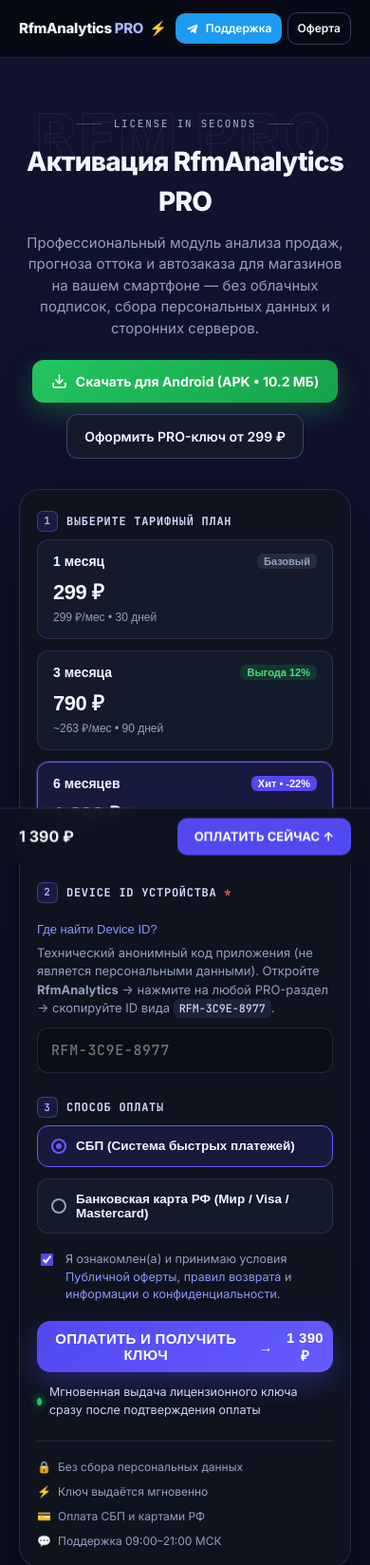
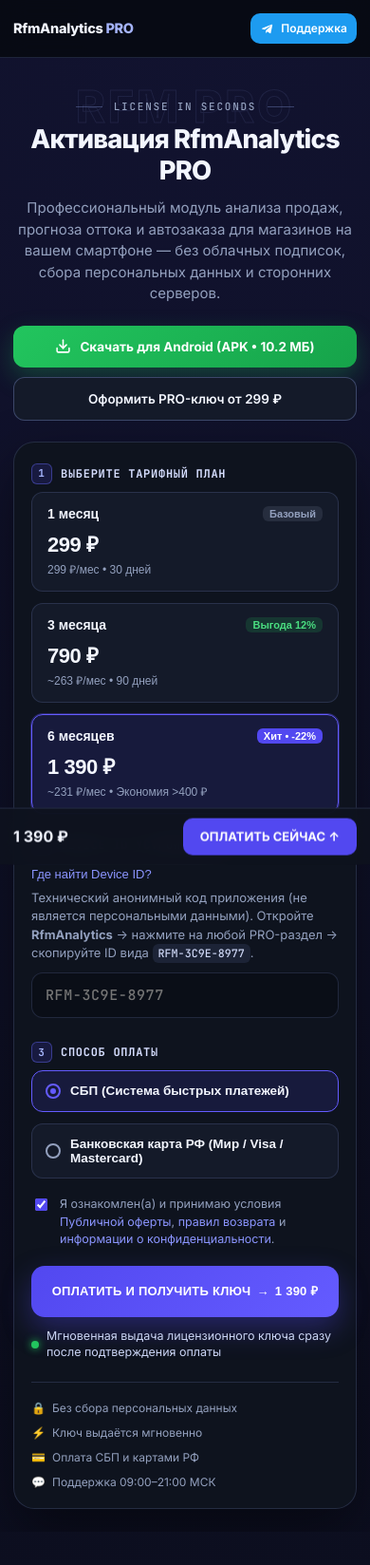
Before and after one commit to EasyNickHub/rfmanalytics-site, a plain HTML site: page index.html in a window 390 px wide. Shown: the top 1648 px of the page at 95% size. Drawn offline with Linux system fonts and the light colour scheme.

Commit message:
Fix mobile layout, alignment, text wrapping, and prevent overflow

```diff
--- a/styles.css
+++ b/styles.css
@@ -22,6 +22,7 @@
 
 html {
   scroll-behavior: smooth;
+  overflow-x: hidden;
 }
 
 body {
@@ -31,6 +32,7 @@ body {
   color: var(--text);
   line-height: 1.5;
   -webkit-font-smoothing: antialiased;
+  overflow-x: hidden;
 }
 
 code {
@@ -40,6 +42,8 @@ code {
   padding: 2px 6px;
   border-radius: 6px;
   color: #cdd6f4;
+  overflow-wrap: anywhere;
+  word-break: break-word;
 }
 
 a {
@@ -85,6 +89,8 @@ a:hover {
   font-size: 18px;
   letter-spacing: -0.02em;
   text-decoration: none !important;
+  white-space: nowrap;
+  flex-shrink: 0;
 }
 
 .brand-badge {
@@ -98,6 +104,10 @@ a:hover {
   font-family: 'JetBrains Mono', monospace;
   font-size: 12px;
   font-weight: 700;
+}
+
+.brand-name {
+  white-space: nowrap;
 }
 
 .brand-pro {
@@ -136,6 +146,7 @@ a:hover {
   padding: 9px 14px;
   border-radius: 10px;
   text-decoration: none !important;
+  white-space: nowrap;
   transition: opacity 0.15s ease;
 }
 
@@ -153,6 +164,7 @@ a:hover {
   font-size: 13px;
   font-weight: 600;
   text-decoration: none !important;
+  white-space: nowrap;
 }
 
 .btn-outline-sm:hover {
@@ -161,6 +173,8 @@ a:hover {
 
 /* Hero */
 .hero-section {
+  position: relative;
+  overflow: hidden;
   padding: 52px 0 36px;
 }
 
@@ -175,7 +189,7 @@ a:hover {
   left: 50%;
   top: -18px;
   transform: translateX(-50%);
-  font-size: clamp(64px, 12vw, 128px);
+  font-size: clamp(42px, 12vw, 128px);
   font-weight: 800;
   letter-spacing: 0.06em;
   color: transparent;
@@ -293,6 +307,12 @@ a:hover {
   justify-content: space-between;
   gap: 12px;
   flex-wrap: wrap;
+  margin-bottom: 8px;
+}
+
+.step-label-row .step-label,
+.step-label-row .help-link {
+  margin-bottom: 0;
 }
 
 .step-label {
@@ -384,6 +404,7 @@ a:hover {
 .tariff-name {
   font-weight: 700;
   font-size: 14px;
+  white-space: nowrap;
 }
 
 .tariff-tag {
@@ -391,6 +412,7 @@ a:hover {
   font-weight: 700;
   padding: 2px 7px;
   border-radius: 6px;
+  white-space: nowrap;
 }
 
 .tag-muted {
@@ -413,6 +435,7 @@ a:hover {
   font-weight: 800;
   letter-spacing: -0.02em;
   margin-bottom: 4px;
+  white-space: nowrap;
 }
 
 .tariff-meta {
@@ -518,21 +541,30 @@ a:hover {
 .btn-pay-main {
   margin-top: 18px;
   width: 100%;
-  height: 54px;
+  min-height: 54px;
+  padding: 12px 16px;
   border: none;
   border-radius: 14px;
   background: linear-gradient(135deg, var(--accent), var(--accent-hover));
   color: #fff;
   font-weight: 800;
   font-size: 15px;
+  line-height: 1.25;
   letter-spacing: 0.02em;
   display: flex;
   align-items: center;
   justify-content: center;
+  text-align: center;
   gap: 10px;
   cursor: pointer;
   box-shadow: 0 12px 30px rgba(82, 72, 240, 0.35);
   transition: transform 0.1s ease, filter 0.15s ease;
+}
+
+#submitPriceText,
+.btn-arrow {
+  white-space: nowrap;
+  flex-shrink: 0;
 }
 
 .btn-pay-main:hover {
@@ -559,6 +591,7 @@ a:hover {
   border-radius: 50%;
   background: var(--green);
   box-shadow: 0 0 8px var(--green);
+  flex-shrink: 0;
 }
 
 .card-perks {
@@ -578,6 +611,10 @@ a:hover {
   font-size: 12px;
   color: var(--text-muted);
   text-align: center;
+}
+
+.perk-icon {
+  flex-shrink: 0;
 }
 
 /* Sections */
@@ -645,6 +682,8 @@ a:hover {
   margin: 0;
   font-size: 13px;
   color: var(--text-muted);
+  overflow-wrap: anywhere;
+  word-break: break-word;
 }
 
 .terms-grid {
@@ -805,6 +844,8 @@ a:hover {
 .modal-box {
   width: 100%;
   max-width: 480px;
+  max-height: calc(100vh - 24px);
+  overflow-y: auto;
   background: var(--surface);
   border: 1px solid var(--border-strong);
   border-radius: 20px;
@@ -935,6 +976,8 @@ a:hover {
 .legal-card li {
   color: var(--text-muted);
   font-size: 14px;
+  overflow-wrap: anywhere;
+  word-break: break-word;
 }
 
 /* Download Card & FAQ */
@@ -1029,17 +1072,23 @@ a:hover {
 }
 
 @media (max-width: 680px) {
+  .container {
+    padding: 0 14px;
+  }
   .header-inner {
     height: 60px;
     gap: 8px;
   }
   .brand {
-    font-size: 15px;
+    font-size: 14.5px;
     gap: 6px;
   }
   .brand-badge {
     padding: 3px 6px;
     font-size: 10px;
+  }
+  .brand-bolt {
+    display: none;
   }
   .header-actions {
     gap: 6px;
@@ -1049,7 +1098,33 @@ a:hover {
     padding: 7px 10px;
     font-size: 12px;
   }
-  .order-card {
+  .hero-section {
+    padding: 34px 0 24px;
+  }
+  .hero-heading {
+    margin-bottom: 22px;
+  }
+  .hero-heading h1 {
+    font-size: clamp(24px, 7vw, 32px);
+    line-height: 1.2;
+  }
+  .hero-cta-row {
+    flex-direction: column;
+    align-items: stretch;
+    gap: 10px;
+  }
+  .hero-cta-row .btn-download,
+  .hero-cta-row .btn-secondary-hero {
+    width: 100%;
+    font-size: 13.5px;
+    padding: 12px 14px;
+  }
+  .order-card,
+  .download-card,
+  .feature-card,
+  .term-card,
+  .legal-card,
+  .modal-box {
     padding: 18px;
   }
   .tariff-grid,
@@ -1058,11 +1133,29 @@ a:hover {
   .card-perks {
     grid-template-columns: 1fr;
   }
+  .btn-pay-main {
+    font-size: 13px;
+    gap: 6px;
+    padding: 12px 10px;
+  }
+  .instant-status {
+    text-align: left;
+    justify-content: flex-start;
+    line-height: 1.35;
+  }
   .card-perks {
     gap: 8px;
   }
   .perk-item {
     justify-content: flex-start;
+    text-align: left;
+  }
+  .download-meta {
+    flex-direction: column;
+    gap: 6px;
+  }
+  .modal-backdrop {
+    padding: 12px;
   }
   .sticky-info span {
     display: none;
@@ -1077,4 +1170,7 @@ a:hover {
   .brand-badge {
     display: none;
   }
+  .header-actions .btn-tg + .btn-outline-sm {
+    display: none;
+  }
 }
```
